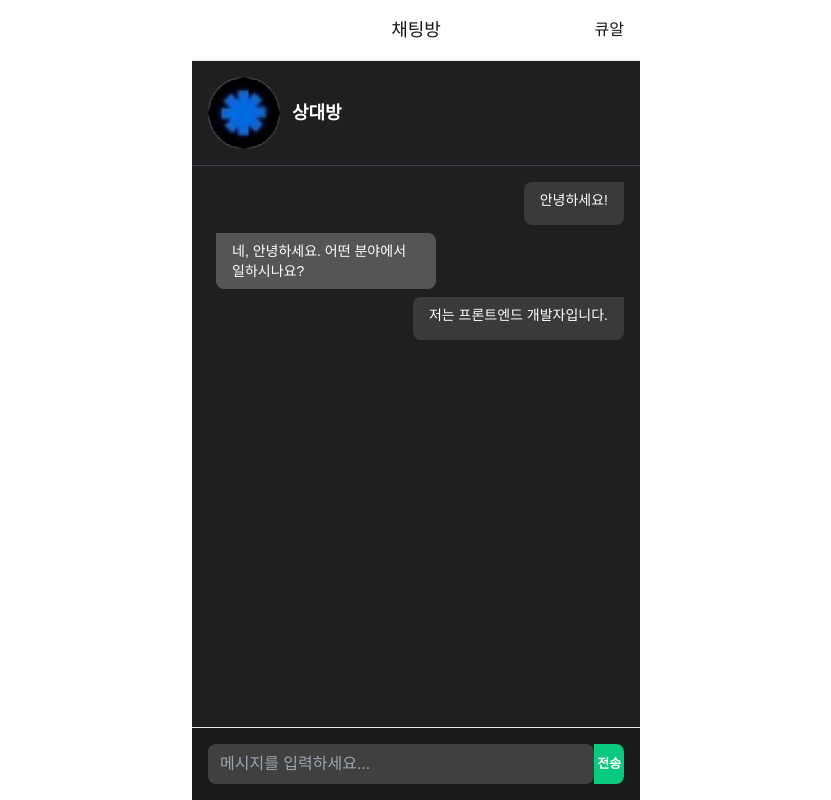
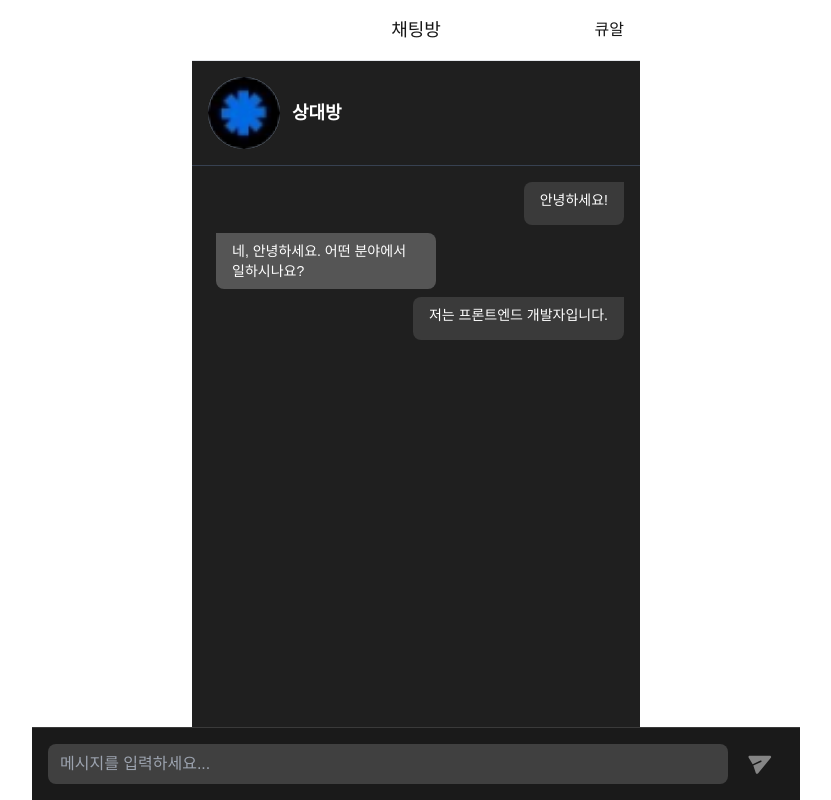
Before and after one commit to goorm-CHACHA/FE, a Next.js app: page /chat in a window 1280 px wide. Shown: the whole page, without its empty margins (224-1055 px from the left). Built offline with nearby package versions, Linux system fonts and the light colour scheme.

Commit message:
feat: 채팅 인풋 전송 아이콘 추가

```diff
--- a/src/components/chat/message-input.tsx
+++ b/src/components/chat/message-input.tsx
@@ -3,6 +3,7 @@
 import { useForm, FormProvider } from 'react-hook-form';
 import Input from '../common/input';
 import Button from '../common/button';
+import Image from 'next/image';
 
 interface MessageFormData {
   message: string;
@@ -26,14 +27,32 @@ const MessageInput = ({ onSendMessage }: MessageInputProps) => {
 
   return (
     <FormProvider {...methods}>
-      <form onSubmit={onSubmit} className="p-4 border-t flex">
-        <Input
-          name="message"
-          placeholder="메시지를 입력하세요..."
-          className="flex-1 rounded-l"
-        />
-        <Button type="submit" size="sm" className="rounded-l-none">
-          전송
+      <form
+        onSubmit={onSubmit}
+        className="fixed bottom-0 left-0 right-0 z-10 bg-[#1a1a1a] border-t border-[#3a3a3a] px-4 py-3 flex items-center gap-2 max-w-screen-md mx-auto w-full"
+      >
+        {/* 메시지 입력 영역 */}
+        <div className="flex-grow">
+          <Input
+            name="message"
+            placeholder="메시지를 입력하세요..."
+            inputSize="full"
+            className="w-full bg-[#2C2C2C] text-[#909090] focus:ring-0 focus:outline-none border-none rounded-full text-white px-4 py-2"
+          />
+        </div>
+
+        {/* 전송 아이콘 버튼 */}
+        <Button
+          type="submit"
+          size="sm"
+          className="min-w-[48px] min-h-[48px] w-12 h-12 bg-transparent flex items-center justify-center rounded-full hover:bg-[#2C2C2C]/50"
+        >
+          <Image
+            src="/assets/svgs/Subtract.svg"
+            alt="Send Icon"
+            width={24}
+            height={24}
+          />
         </Button>
       </form>
     </FormProvider>
```
